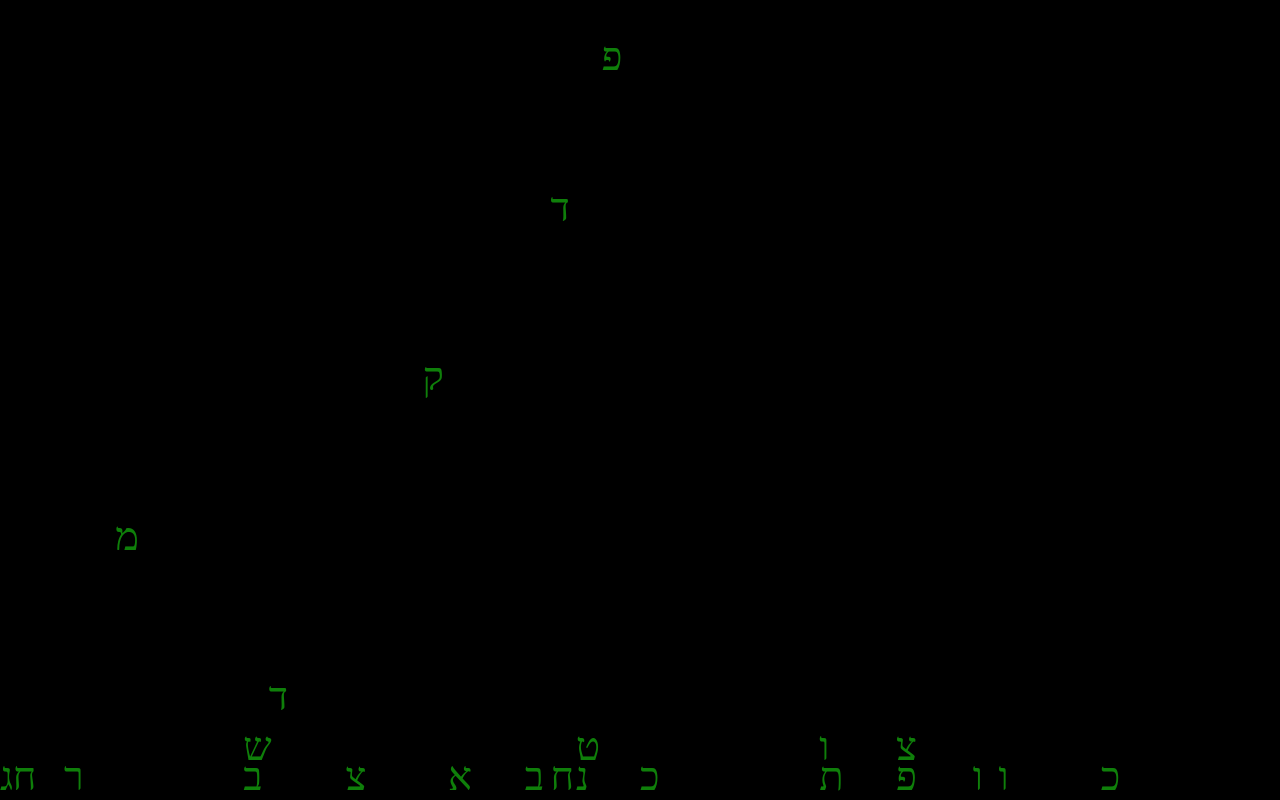
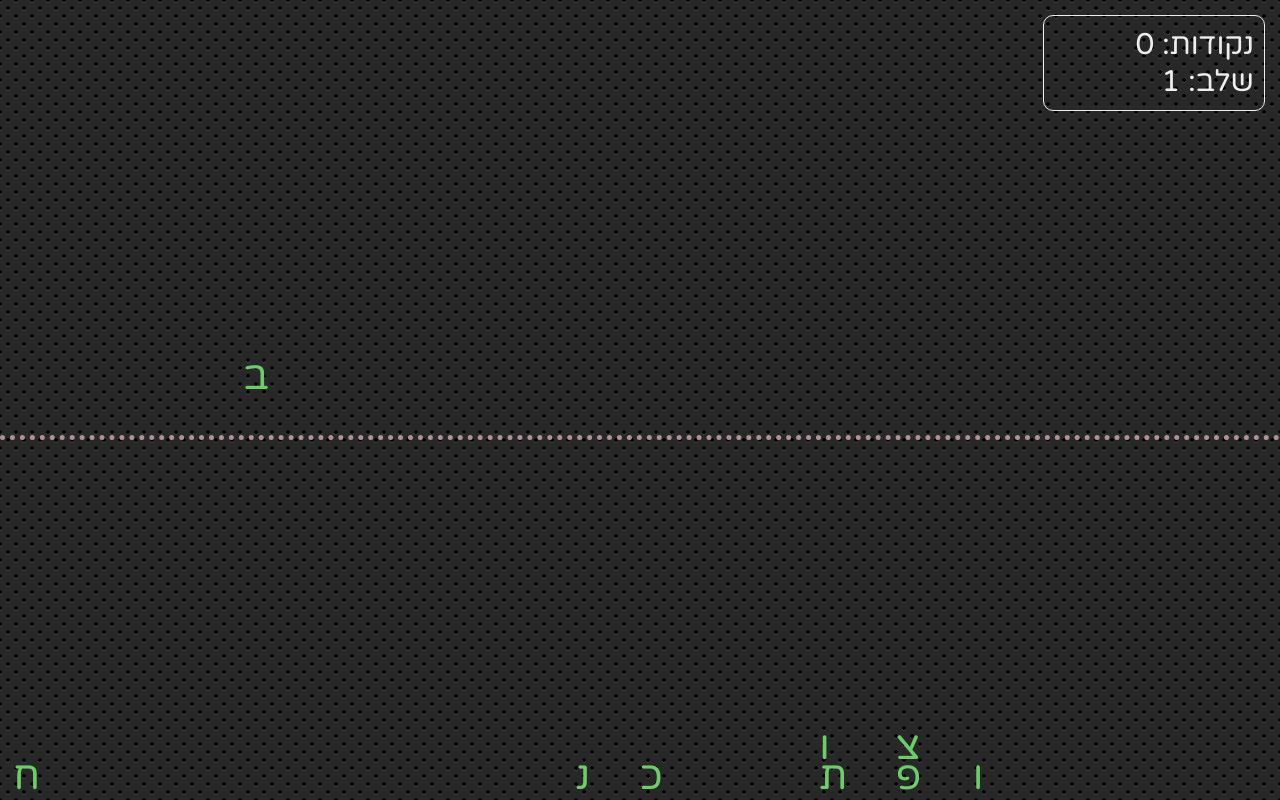
Before and after one commit to tsachis/char-catcher, a plain HTML site: page index.html in a window 1280 px wide. Drawn offline with Linux system fonts and the light colour scheme.

Commit message:
add score board, backgrounds and fonts

```diff
--- a/index.css
+++ b/index.css
@@ -1,3 +1,8 @@
+@font-face {
+  font-family: my-heb-font;
+  src: url(./fonts/hebrew.ttf);
+}
+
 .container {
   position: absolute;
   top: 0;
@@ -7,10 +12,69 @@
   background: black;
 }
 
+.container::before {
+  content: '';
+  border-bottom: 5px dotted #af9393;
+  position: absolute;
+  bottom: 360px;
+  left: 0;
+  right: 0;
+}
+
+.panel {
+  position: absolute;
+  top: 15px;
+  right: 15px;
+  width: 200px;
+  border: 1px solid #eee;
+  border-radius: 10px;
+  z-index: 10;
+  font-size: 30px;
+  color: #eee;
+  text-align: right;
+  padding: 10px;
+  font-family: my-heb-font;
+}
+
 .letter {
   position: absolute;
   bottom: 100%;
-  color: #0f7f0a;
+  color: #6cce68;
   font-size: 40px;
+  font-family: my-heb-font;
   transition: bottom 1s linear;
 }
+
+
+/* CSS3 BACKGROUNDS */
+.background-1 {
+  background-color:black;
+  background-image:
+          radial-gradient(white, rgba(255,255,255,.2) 2px, transparent 40px),
+          radial-gradient(white, rgba(255,255,255,.15) 1px, transparent 30px),
+          radial-gradient(white, rgba(255,255,255,.1) 2px, transparent 40px),
+          radial-gradient(rgba(255,255,255,.4), rgba(255,255,255,.1) 2px, transparent 30px);
+  background-size: 550px 550px, 350px 350px, 250px 250px, 150px 150px;
+  background-position: 0 0, 40px 60px, 130px 270px, 70px 100px;
+}
+
+.background-2 {
+  background: linear-gradient(27deg, #151515 5px, transparent 5px) 0 5px,
+  linear-gradient(207deg, #151515 5px, transparent 5px) 10px 0,
+  linear-gradient(27deg, #222 5px, transparent 5px) 0 10px,
+  linear-gradient(207deg, #222 5px, transparent 5px) 10px 5px,
+  linear-gradient(90deg, #1b1b1b 10px, transparent 10px),
+  linear-gradient(#1d1d1d 25%, #1a1a1a 25%, #1a1a1a 50%, transparent 50%, transparent 75%, #242424 75%, #242424);
+  background-color: #131313;
+  background-size: 20px 20px;
+}
+
+.background-3 {
+  background:
+          radial-gradient(black 15%, transparent 16%) 0 0,
+          radial-gradient(black 15%, transparent 16%) 8px 8px,
+          radial-gradient(rgba(255,255,255,.1) 15%, transparent 20%) 0 1px,
+          radial-gradient(rgba(255,255,255,.1) 15%, transparent 20%) 8px 9px;
+  background-color:#282828;
+  background-size:16px 16px;
+}
--- a/index.html
+++ b/index.html
@@ -7,6 +7,10 @@
 </head>
 <body>
   <div class="container">
+    <div class="panel">
+      <div class="score"></div>
+      <div class="level"></div>
+    </div>
   </div>
   <script src="index.js"></script>
 </body>
--- a/index.js
+++ b/index.js
@@ -6,19 +6,26 @@ class CharCatcher {
   constructor() {
     this.LETTER_HEIGHT = 30;
     this.MAX_COLUMN = 50;
-    this.GAME_SPEED = 200;
+    this.BACKGROUNDS = 3;
+    this.LEVEL_SIZE = 100;
+    this.levels = [500, 300, 200, 100, 50];
+    this.level = 0;
+    this.MAX_ROW = 10;
     this.lettersArr = [...'אבגדהוזחטיכלמנסעפצקרשת'];
     this.lettersArr2 = [...'tcdsvuzjyhfknbxgpmera,'];
     this.gameIntervalHandler = null;
-
     this.container = document.querySelector('.container');
+    this.container.classList.add(this.getRandomBackground());
+    this.score = 0;
     document.addEventListener('keypress', (event) => {
       this.handleKeyPress(event.key);
     }, false);
+    this.renderPanel();
   }
 
   run() {
-    this.gameIntervalHandler = setInterval(this.addChar.bind(this), this.GAME_SPEED);
+    const currSpeed = this.levels[this.level] || this.levels[this.levels.length -1];
+    this.gameIntervalHandler = setInterval(this.addChar.bind(this), currSpeed);
   }
 
   pause() {
@@ -26,17 +33,19 @@ class CharCatcher {
     this.gameIntervalHandler = null;
   }
 
-  getRandomChar() {
-    return this.lettersArr[Math.floor(Math.random() * this.lettersArr.length)];
+  changeLevel(newLevel) {
+    this.level = newLevel;
+    this.pause();
+    this.run();
   }
 
-  getRandomColumn() {
-    return Math.floor(Math.random() * this.MAX_COLUMN);
-  }
+  getRandomBackground() { return `background-${Math.floor(Math.random() * this.BACKGROUNDS) + 1}` };
 
-  isRunning() {
-    return !!this.gameIntervalHandler;
-  }
+  getRandomChar() { return this.lettersArr[Math.floor(Math.random() * this.lettersArr.length)]; }
+
+  getRandomColumn() { return Math.floor(Math.random() * this.MAX_COLUMN); }
+
+  isRunning() { return !!this.gameIntervalHandler; }
 
   addChar() {
     const col = this.getRandomColumn();
@@ -57,7 +66,31 @@ class CharCatcher {
     setTimeout(() => {
       const bottom = el.dataset.row * this.LETTER_HEIGHT;
       el.style.bottom = `${bottom}px`;
-    }, this.GAME_SPEED);
+      el.gameOverChecker = this.checkGameOver.bind(this, el);
+      el.addEventListener("transitionend", el.gameOverChecker, false);
+    }, 100);
+  }
+
+  checkGameOver(el) {
+    el.removeEventListener("transitionend", el.gameOverChecker, false);
+    if (this.isRunning() && el.dataset.row > this.MAX_ROW) {
+      console.log('Game Over');
+      this.pause();
+    }
+  }
+
+  updateScore(points) {
+    this.score += points;
+    const newLevel = Math.floor(this.score / this.LEVEL_SIZE);
+    if (newLevel > this.level) {
+      this.changeLevel(newLevel);
+    }
+    this.renderPanel();
+  }
+
+  renderPanel() {
+    document.querySelector('.score').innerText = `נקודות: ${this.score}`;
+    document.querySelector('.level').innerText = `שלב: ${this.level + 1}`;
   }
 
   handleKeyPress(char) {
@@ -69,6 +102,7 @@ class CharCatcher {
       index = index >= 0 ? index : this.lettersArr2.indexOf(char);
       if (index >= 0) {
         const lettersToRemove = document.querySelectorAll(`.letter-${index}`);
+        this.updateScore(lettersToRemove.length);
         const colsToCheck = [];
         lettersToRemove.forEach(letter => {
           colsToCheck.push(letter.dataset.col);
@@ -83,7 +117,6 @@ class CharCatcher {
            this.moveLetterToBottom(el);
          });
         });
-
       }
     }
   }
```
Also changed, not shown: fonts/hebrew.ttf (added). Lines whose indentation alone changed are shown as unchanged.
